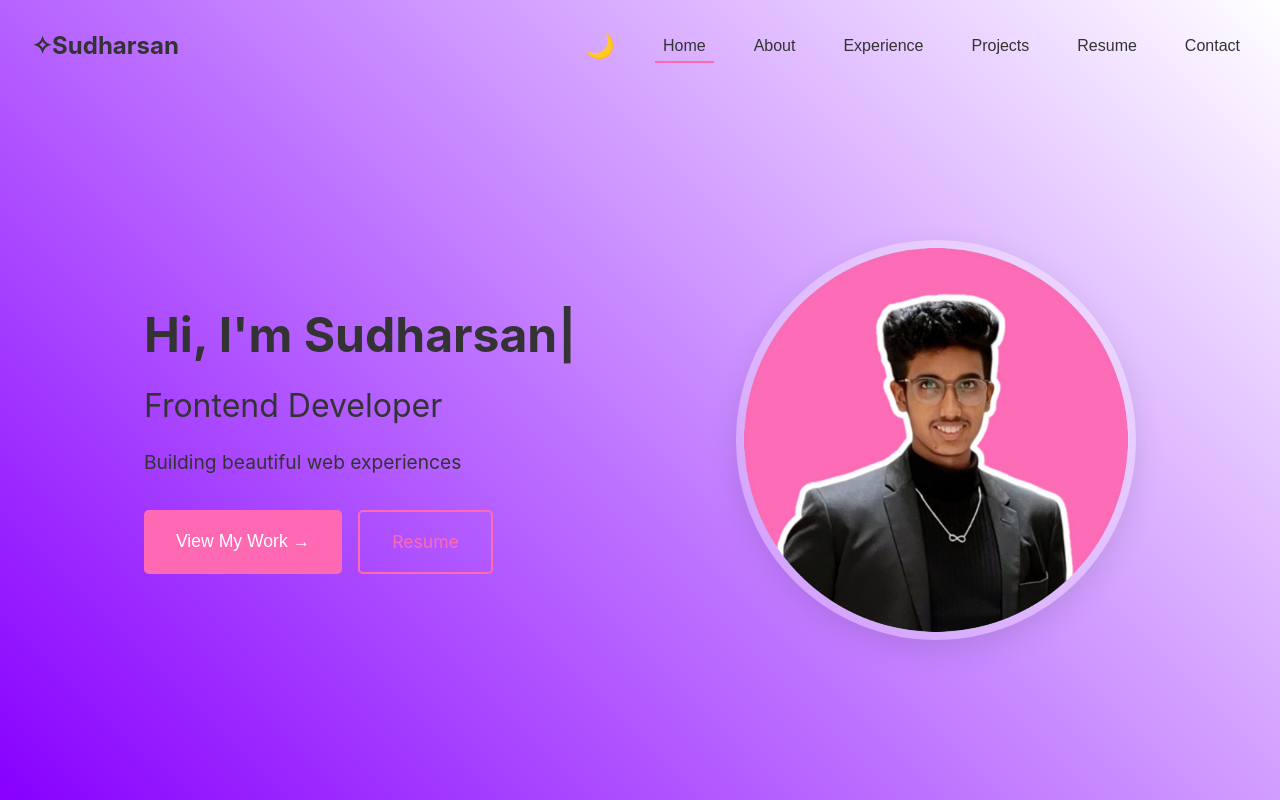
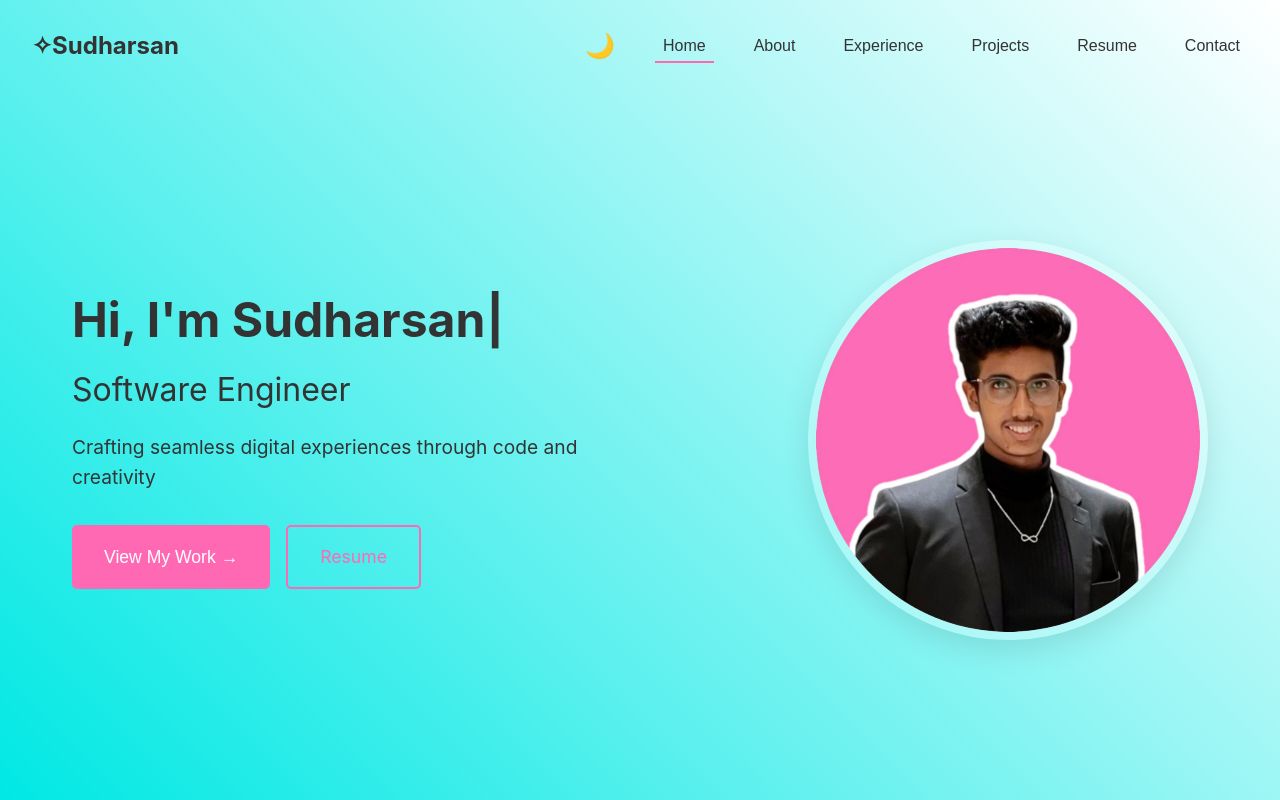
Before and after one commit to SudharsanSaravanan/Portfolio, a React (Create React App) app: page / in a window 1280 px wide. Shown: the top 800 px of the page. Built offline with nearby package versions, Linux system fonts and the light colour scheme.

Commit message:
updated bg commit

```diff
--- a/src/App.css
+++ b/src/App.css
@@ -1,7 +1,7 @@
 /* Base styles and variables */
 :root {
   --primary-color: #ff69b4;
-  --secondary-color: #8800ff;
+  --secondary-color: #00e8e4;
   --text-color: #333;
   --background-color: #fff;
   --transition: all 0.3s ease;
--- a/src/App.js
+++ b/src/App.js
@@ -80,8 +80,8 @@ function App() {
                 </span>
               )}
             </h1>
-            <p className="title">Frontend Developer</p>
-            <p className="subtitle">Building beautiful web experiences</p>
+            <p className="title">Software Engineer</p>
+            <p className="subtitle">Crafting seamless digital experiences through code and creativity</p>
             <div className="cta-buttons">
               <button className="cta-button" onClick={() => handleNavClick('projects')}>
                 View My Work →
```
